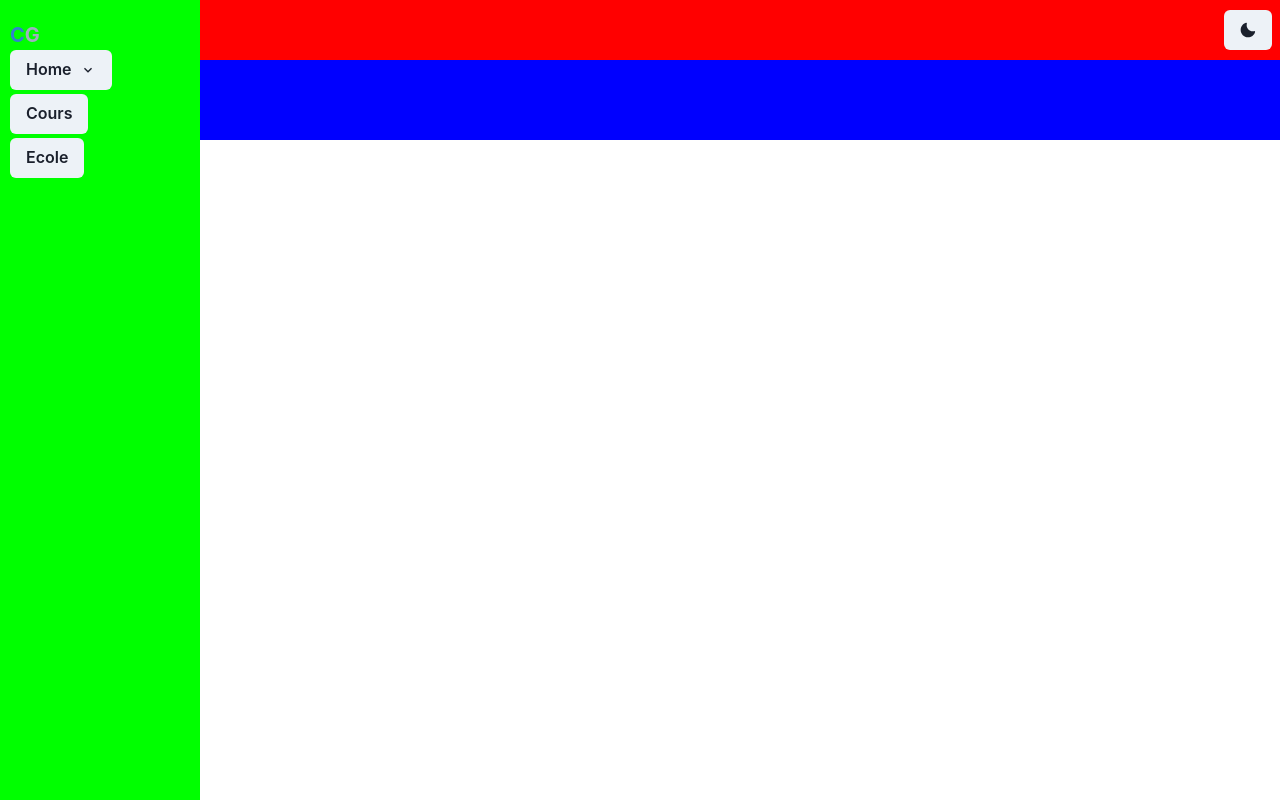
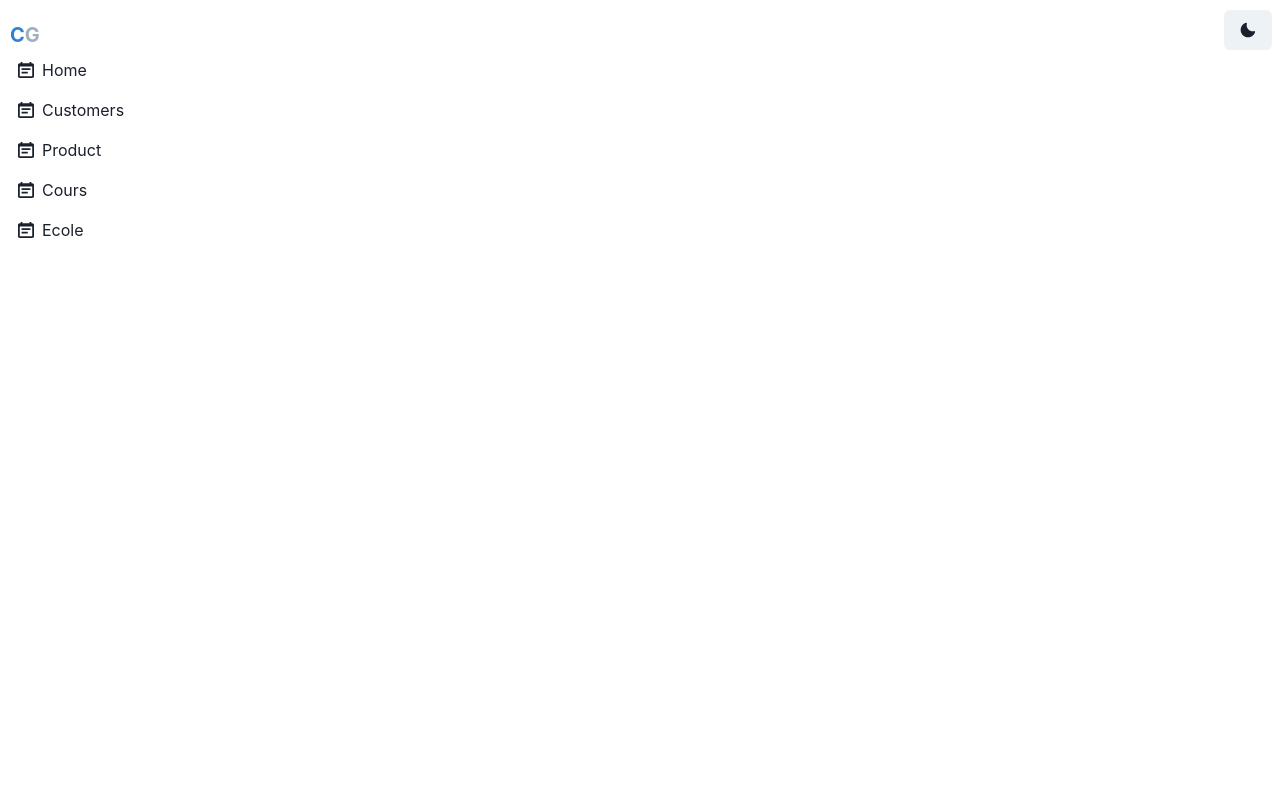
Before and after one commit to franktronics/campus-gestion, a Next.js app: page / in a window 1280 px wide. Built offline with nearby package versions, Linux system fonts and the light colour scheme.

Commit message:
fix menu left style

```diff
--- a/components/dashboard/Student.tsx
+++ b/components/dashboard/Student.tsx
@@ -9,7 +9,7 @@ export default function Student(){
     return <Box as="main" position="relative">
         <NavBar menuOpen={menuOpen} onHandleMenuOpen={setMenuOpen}/>
         <MenuLeft menuOpen={menuOpen} onHandleMenuOpen={setMenuOpen}/>
-        <Box bg="#00f" w={{base: "100%", md: "calc(100% - 200px)"}} ml={{base: 0, md: "200px"}} p="10">
+        <Box w={{base: "100%", md: "calc(100% - 200px)"}} ml={{base: 0, md: "200px"}} p="10">
 
         </Box>
     </Box>
--- a/components/generic/MenuLeft.tsx
+++ b/components/generic/MenuLeft.tsx
@@ -10,6 +10,8 @@ import {
     Box,
     Button,
     IconButton,
+    Text,
+    Flex
 } from '@chakra-ui/react'
 import { ChevronDownIcon, CloseIcon } from '@chakra-ui/icons'
 import { menuConfig } from '../../config/menuConfig'
@@ -24,7 +26,6 @@ export default function MenuLeft({menuOpen, onHandleMenuOpen}: {menuOpen: boolea
 
     return <Box
             as="aside"
-            bg="#0f0"
             position="absolute"
             left={{base: menuOpen? "0": "-200px", md: "0"}}
             top="0" bottom="0"
@@ -43,30 +44,12 @@ export default function MenuLeft({menuOpen, onHandleMenuOpen}: {menuOpen: boolea
             </Box>
         </Box>
         {
-        menuConfig.map((item, k) => {
-            if(item.subMenu){
-                return <Box mb={1} w="100%">
-                    <Menu>
-                        <MenuButton as={Button} rightIcon={<ChevronDownIcon />}>
-                            {item.title}
-                        </MenuButton>
-                        <MenuList>
-                            {item.subMenu.map((sub, j) => {
-                                return <MenuItem>{sub.title}</MenuItem>
-                            })}
-                        </MenuList>
-                    </Menu>
-                </Box>
-            }else{
-                return <Box mb={1} w="100%">
-                    <Menu>
-                        <MenuButton as={Button} rightIcon={null}>
-                            {item.title}
-                        </MenuButton>
-                    </Menu>
-                </Box>
-            }
-        })
+            menuConfig.map((item, k) => {
+                return <Flex key={k} p={2} bg="var(--primary)" alignItems="center" borderRadius="10px">
+                    {item.icon}
+                    <Text ml={2}>{item.title}</Text>
+                </Flex>
+            })
         }
     </Box>
 }
--- a/components/generic/NavBar.tsx
+++ b/components/generic/NavBar.tsx
@@ -9,7 +9,7 @@ export default function NavBar({menuOpen, onHandleMenuOpen}: {menuOpen: boolean,
         onHandleMenuOpen((c: boolean) => !c)
     }
 
-    return <Box as="nav" bg="#f00" ml={{base: 0, md: "200px"}} display="flex" alignItems="center" justifyContent="space-between" h="60px" px={2}>
+    return <Box as="nav" ml={{base: 0, md: "200px"}} display="flex" alignItems="center" justifyContent="space-between" h="60px" px={2}>
         <Box>
             <Box display={{base: "block", md: "none"}} onClick={toggleMenu}>
                 <IconButton aria-label='Search database' icon={<HamburgerIcon />} />
--- a/config/menuConfig.tsx
+++ b/config/menuConfig.tsx
@@ -1,25 +1,29 @@
+import { CalendarIcon } from "@chakra-ui/icons"
 
 export const menuConfig = [
     {
         title: 'Home',
         link: '',
-        subMenu: [
-            {
-                title: 'Home 1',
-                link: ''
-            },
-            {
-                title: 'Home 2',
-                link: ''
-            }
-        ]
+        icon: <CalendarIcon/>
+    },
+    {
+        title: 'Customers',
+        link: '',
+        icon: <CalendarIcon/>
+    },
+    {
+        title: 'Product',
+        link: '',
+        icon: <CalendarIcon/>
     },
     {
         title: 'Cours',
-        link: ''
+        link: '',
+        icon: <CalendarIcon/>
     },
     {
         title: 'Ecole',
-        link: ''
+        link: '',
+        icon: <CalendarIcon/>
     },
 ]
```
